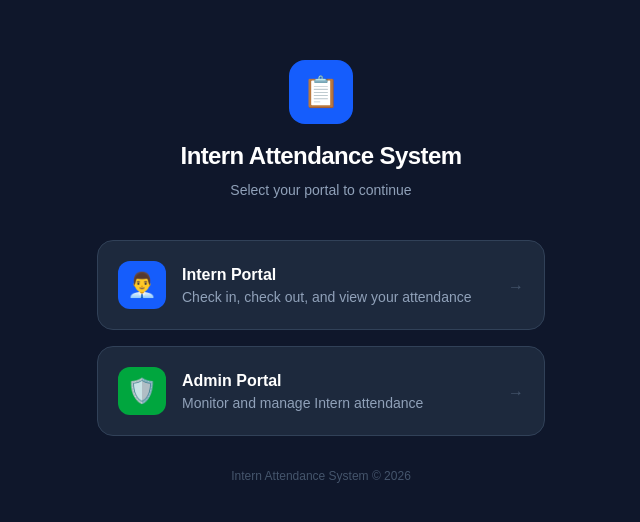
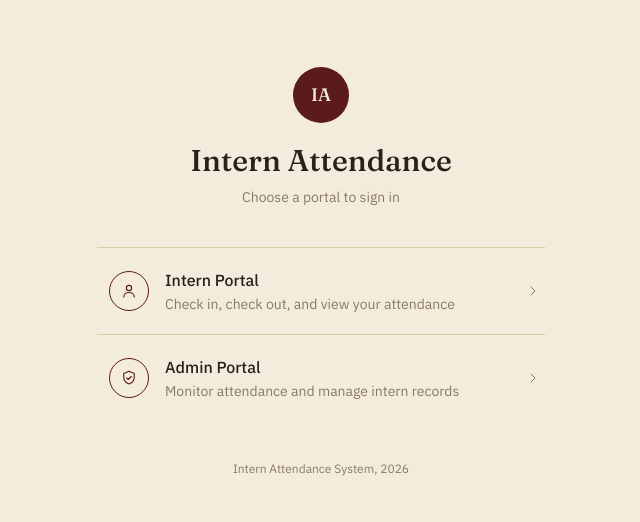
Before and after one commit to Faronbi12/intern-attendance, a Next.js app: page /landing in a window 1280 px wide. Shown: the part 128-650 px from the top of the page, without its empty margins (319-959 px from the left). Built offline with nearby package versions, Linux system fonts and the light colour scheme.

Commit message:
redesign landing page

```diff
--- a/app/landing/page.tsx
+++ b/app/landing/page.tsx
@@ -1,52 +1,78 @@
 "use client";
 import { useRouter } from "next/navigation";
+import { Fraunces, IBM_Plex_Sans } from "next/font/google";
+
+const fraunces = Fraunces({ subsets: ["latin"], weight: ["500", "600"] });
+const plex = IBM_Plex_Sans({ subsets: ["latin"], weight: ["400", "500"] });
 
 export default function LandingPage() {
   const router = useRouter();
 
   return (
-    <main className="min-h-screen bg-slate-900 flex flex-col items-center justify-center px-4">
+    <main className="min-h-screen bg-[#F3ECDD] flex flex-col items-center justify-center px-4 py-16">
       <div className="w-full max-w-md">
-
-        {/* Logo / Title */}
-        <div className="text-center mb-10">
-          <div className="inline-flex items-center justify-center w-16 h-16 bg-blue-600 rounded-2xl mb-4">
-            <span className="text-3xl">📋</span>
+        {/* Mark */}
+        <div className="flex flex-col items-center text-center mb-10">
+          <div className="w-14 h-14 rounded-full bg-[#5B1A1E] flex items-center justify-center mb-5">
+            <span className={`${fraunces.className} text-[#F3ECDD] text-lg`}>IA</span>
           </div>
-          <h1 className="text-white text-2xl font-bold tracking-tight">Intern Attendance System</h1>
-          <p className="text-slate-400 text-sm mt-2">Select your portal to continue</p>
+          <h1 className={`${fraunces.className} text-[#2B211A] text-3xl`}>
+            Intern Attendance
+          </h1>
+          <p className={`${plex.className} text-[#8A7A63] text-sm mt-2`}>
+            Choose a portal to sign in
+          </p>
         </div>
 
-        {/* Portal buttons */}
-        <div className="flex flex-col gap-4">
+        {/* Ledger rows */}
+        <div className="border-t border-[#D9CBA8]">
           <button
             onClick={() => router.push("/intern-login")}
-            className="w-full flex items-center gap-4 p-5 bg-slate-800 border border-slate-700 rounded-2xl hover:bg-slate-700 hover:border-blue-500 transition group">
-            <div className="w-12 h-12 bg-blue-600 rounded-xl flex items-center justify-center text-2xl shrink-0">
-              👨‍💼
+            className="relative w-full flex items-center gap-4 py-5 pl-3 pr-1 border-b border-[#D9CBA8] text-left group transition-colors hover:bg-[#EDE3CC]"
+          >
+            <span className="absolute left-0 top-0 h-full w-0 group-hover:w-1 bg-[#5B1A1E] transition-all duration-200" />
+            <div className="w-10 h-10 rounded-full border border-[#5B1A1E] flex items-center justify-center shrink-0 text-[#5B1A1E]">
+              <svg width="18" height="18" viewBox="0 0 24 24" fill="none" stroke="currentColor" strokeWidth="1.5">
+                <circle cx="12" cy="8" r="3.5" />
+                <path d="M5 20c0-3.5 3-6 7-6s7 2.5 7 6" strokeLinecap="round" />
+              </svg>
             </div>
-            <div className="text-left">
-              <p className="text-white font-semibold">Intern Portal</p>
-              <p className="text-slate-400 text-sm">Check in, check out, and view your attendance</p>
+            <div className="flex-1">
+              <p className={`${plex.className} text-[#2B211A] font-medium`}>Intern Portal</p>
+              <p className={`${plex.className} text-[#8A7A63] text-sm mt-0.5`}>
+                Check in, check out, and view your attendance
+              </p>
             </div>
-            <span className="ml-auto text-slate-600 group-hover:text-blue-400 transition">→</span>
+            <svg width="16" height="16" viewBox="0 0 24 24" fill="none" stroke="#8A7A63" strokeWidth="1.5" className="shrink-0">
+              <path d="M9 6l6 6-6 6" strokeLinecap="round" strokeLinejoin="round" />
+            </svg>
           </button>
 
           <button
             onClick={() => router.push("/admin-login")}
-            className="w-full flex items-center gap-4 p-5 bg-slate-800 border border-slate-700 rounded-2xl hover:bg-slate-700 hover:border-blue-500 transition group">
-            <div className="w-12 h-12 bg-green-600 rounded-xl flex items-center justify-center text-2xl shrink-0">
-              🛡️
+            className="relative w-full flex items-center gap-4 py-5 pl-3 pr-1 text-left group transition-colors hover:bg-[#EDE3CC]"
+          >
+            <span className="absolute left-0 top-0 h-full w-0 group-hover:w-1 bg-[#5B1A1E] transition-all duration-200" />
+            <div className="w-10 h-10 rounded-full border border-[#5B1A1E] flex items-center justify-center shrink-0 text-[#5B1A1E]">
+              <svg width="18" height="18" viewBox="0 0 24 24" fill="none" stroke="currentColor" strokeWidth="1.5">
+                <path d="M12 3l7 3v5c0 4.5-3 7.5-7 9-4-1.5-7-4.5-7-9V6l7-3z" strokeLinejoin="round" />
+                <path d="M9 12l2 2 4-4" strokeLinecap="round" strokeLinejoin="round" />
+              </svg>
             </div>
-            <div className="text-left">
-              <p className="text-white font-semibold">Admin Portal</p>
-          <p className="text-slate-400 text-sm">Monitor and manage Intern attendance</p>            </div>
-            <span className="ml-auto text-slate-600 group-hover:text-blue-400 transition">→</span>
+            <div className="flex-1">
+              <p className={`${plex.className} text-[#2B211A] font-medium`}>Admin Portal</p>
+              <p className={`${plex.className} text-[#8A7A63] text-sm mt-0.5`}>
+                Monitor attendance and manage intern records
+              </p>
+            </div>
+            <svg width="16" height="16" viewBox="0 0 24 24" fill="none" stroke="#8A7A63" strokeWidth="1.5" className="shrink-0">
+              <path d="M9 6l6 6-6 6" strokeLinecap="round" strokeLinejoin="round" />
+            </svg>
           </button>
         </div>
 
-        <p className="text-center text-slate-600 text-xs mt-8">
-          Intern Attendance System © 2026
+        <p className={`${plex.className} text-center text-[#8A7A63] text-xs mt-10`}>
+          Intern Attendance System, 2026
         </p>
       </div>
     </main>
```
